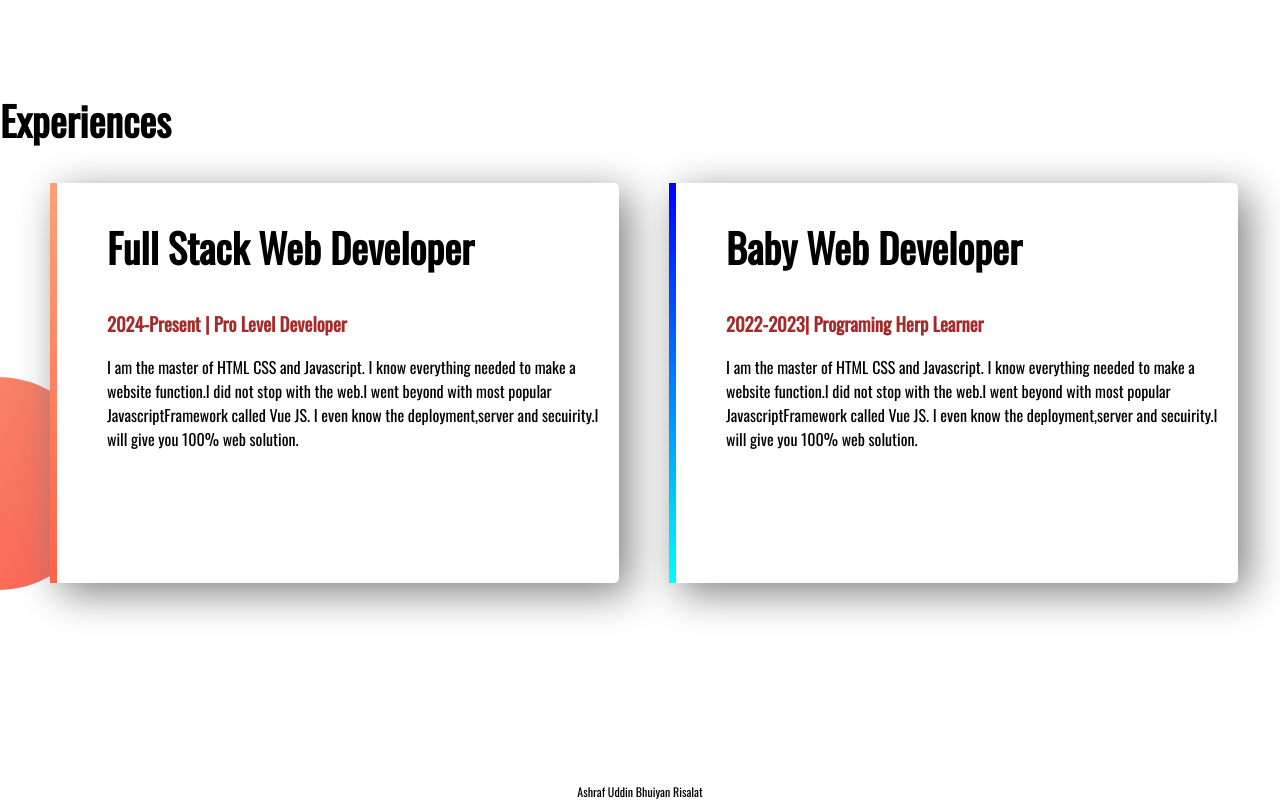
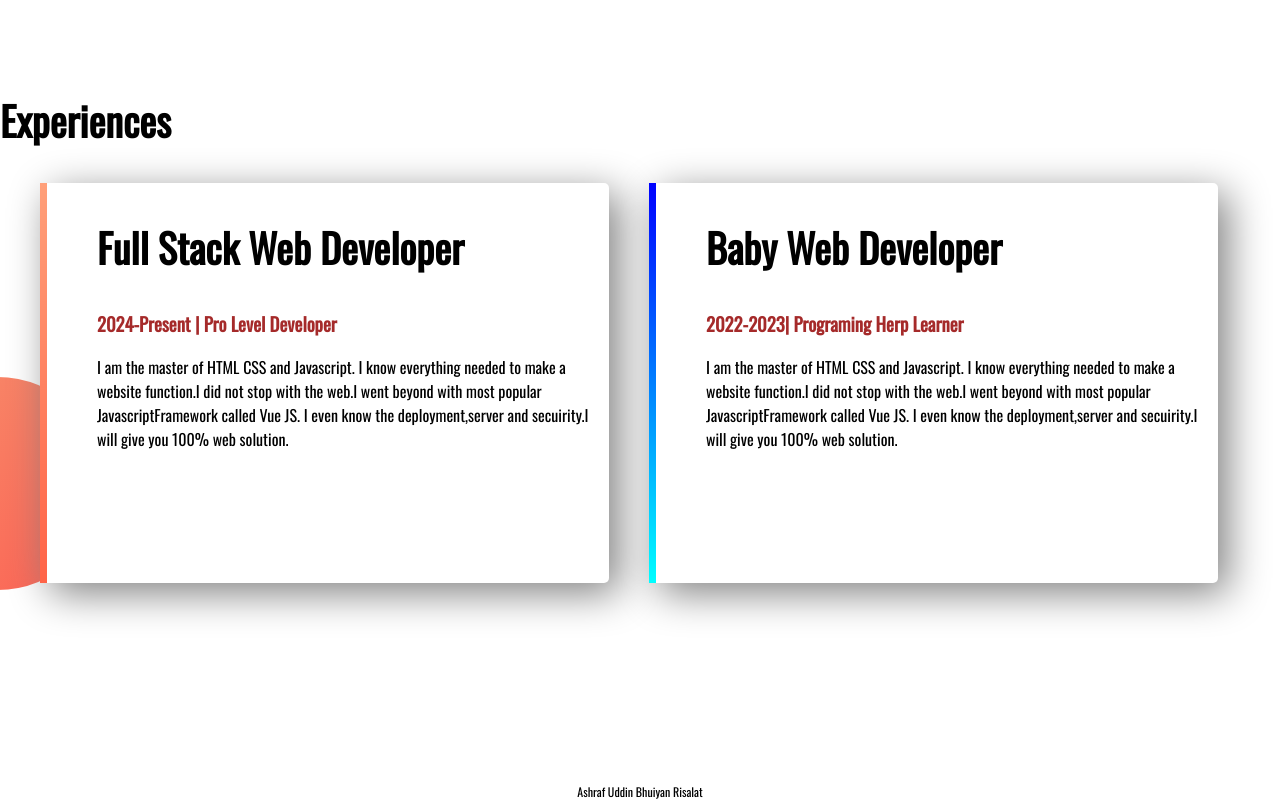
Before and after one commit to risalat345/Portpolio, a plain HTML site: page index.html in a window 1280 px wide. Shown: the part 1143-1943 px from the top of the page. Drawn offline with nearby package versions, Linux system fonts and the light colour scheme.

Commit message:
my web finished

```diff
--- a/style.css
+++ b/style.css
@@ -46,7 +46,7 @@ section{
     color: brown;
 }
 .box{
-    margin-left: 50px;
+    margin-left: 40px;
     box-shadow: 10px 10px 40px gray;
     border-radius: 5px;
     height: 80%;
```
